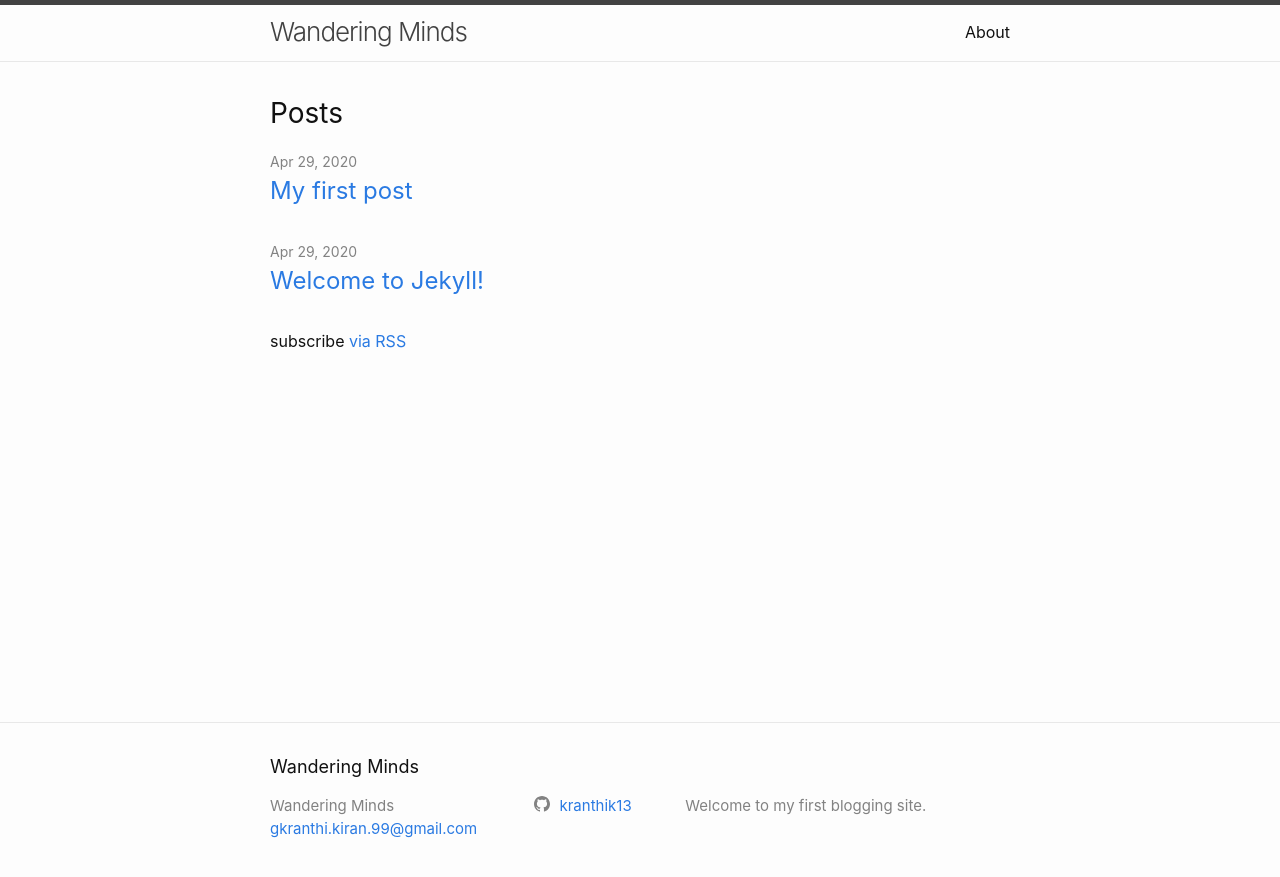
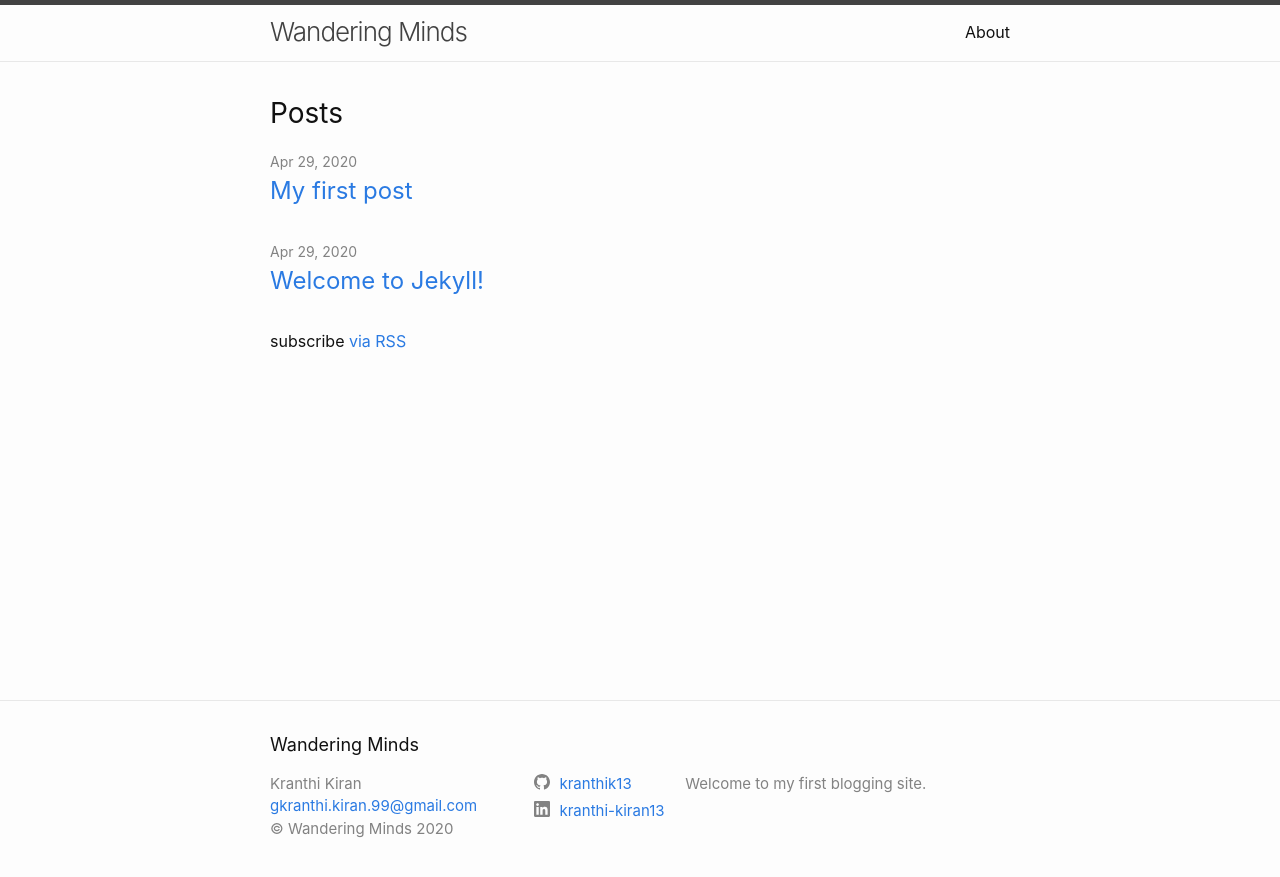
Before and after one commit to kranthik13/blog, a Jekyll site: the page built from index.markdown, in a window 1280 px wide. Shown: the top 877 px of the page. Built offline with Jekyll 4.4.1, drawn with Linux system fonts in a browser that asks for light colours.

Commit message:
refactored

```diff
--- a/_config.yml
+++ b/_config.yml
@@ -27,6 +27,14 @@ url: "https://kranthik13.github.io" # the base hostname & protocol for your site
 # twitter_username: jekyllrb
 github_username:  kranthik13
 
+# Fields that are used by minima but not by default.
+author : Kranthi Kiran
+linkedin_username : kranthi-kiran13
+# instagram_username : kranthi._.k
+#
+copyright : "Wandering Minds"
+
+
 # Build settings
 # Removed minima as it is now a Regular theme.
 # theme: minima
--- a/_includes/footer.html
+++ b/_includes/footer.html
@@ -18,6 +18,9 @@
             {%- if site.email -%}
             <li><a class="u-email" href="mailto:{{ site.email }}">{{ site.email }}</a></li>
             {%- endif -%}
+            {%- if site.copyright -%}
+            <li>&copy; {{ site.copyright }} {{ 'now' | date: '%Y'}}</li>
+            {%- endif -%}
         </ul>
       </div>
 
```
